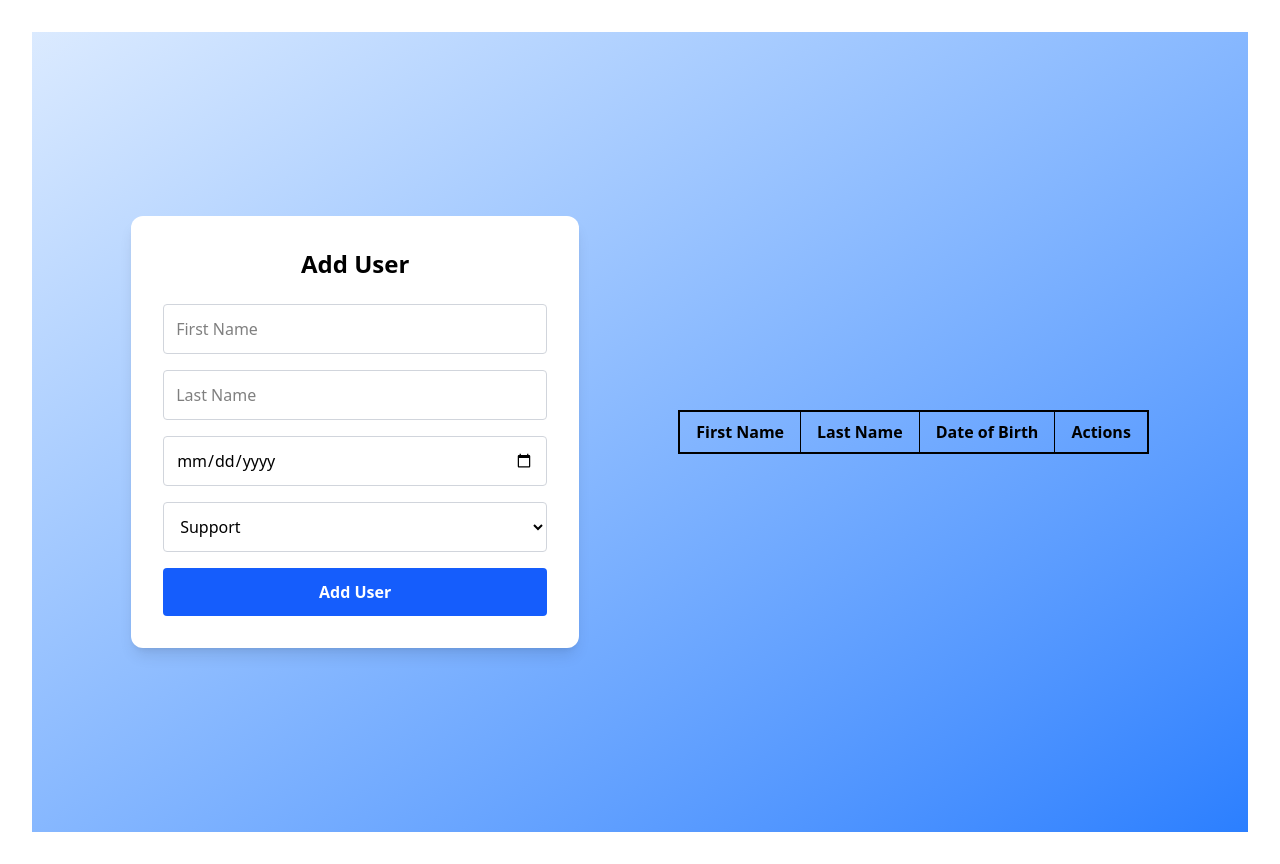
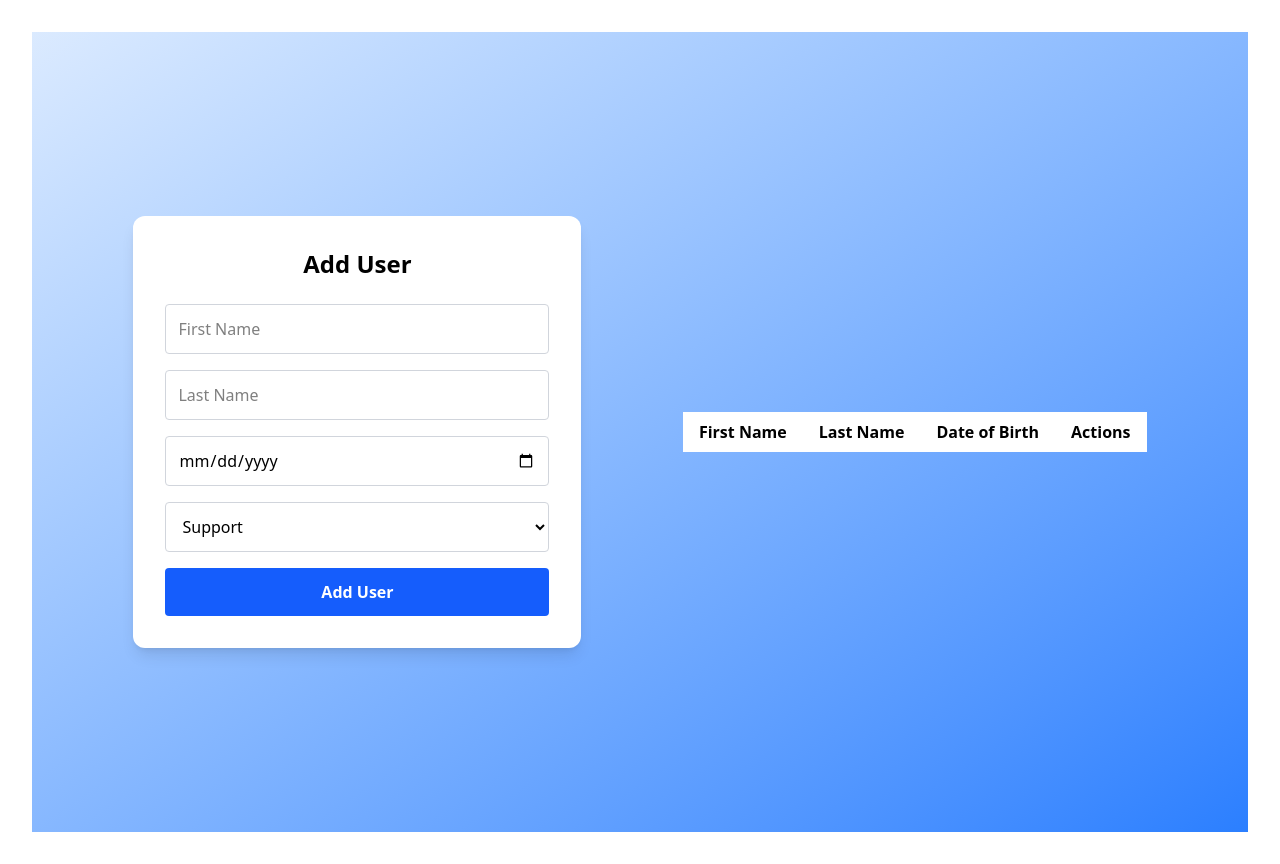
Before and after one commit to Fleetrify-Tech/InternProject, a React (Vite) app: page / in a window 1280 px wide. Built offline with nearby package versions, Linux system fonts and the light colour scheme.

Commit message:
Fixed the styling for the table and added localStorage

```diff
--- a/src/App.tsx
+++ b/src/App.tsx
@@ -1,38 +1,44 @@
-import { useState } from "react";
+// src/App.tsx
+import { useState, useEffect } from "react";
 import "./App.css";
 import UserForm from "./components/UserForm";
 import UserTable from "./components/UserTable";
 import type { User } from "./types/user";
 
 function App() {
-  const [users, setUsers] = useState<User[]>([]);
+  //Load initial users from localStorage if available
+  const [users, setUsers] = useState<User[]>(() => {
+    const saved = localStorage.getItem("users");
+    return saved ? JSON.parse(saved) : [];
+  });
+
   const [editingUser, setEditingUser] = useState<User | null>(null);
 
-  const addUser = (user: User) => {
+  //Whenever users change, save to localStorage
+  useEffect(() => {
+    localStorage.setItem("users", JSON.stringify(users));
+  }, [users]);
+
+  const handleAddOrUpdateUser = (user: User) => {
     if (editingUser) {
-      setUsers((prev) =>
-        prev.map((u) => (u.id === editingUser.id ? { ...user, id: u.id } : u))
-      );
+      setUsers(users.map((u) => (u.id === user.id ? user : u)));
       setEditingUser(null);
     } else {
-      setUsers((prev) => [...prev, { ...user, id: Date.now() }]);
+      setUsers([...users, user]);
     }
   };
 
   const handleEdit = (user: User) => {
-    setEditingUser(user)
-  }
+    setEditingUser(user);
+  };
 
   const handleDelete = (id: number) => {
-    setUsers((prev) => prev.filter((user) => user.id !== id))
-    if(editingUser?.id === id) {
-      setEditingUser(null)
-    }
-  }
+    setUsers(users.filter((user) => user.id !== id));
+  };
 
   return (
     <div className="min-h-screen flex flex-col sm:flex-row items-center m-0 px-4 justify-evenly gap-4 bg-gradient-to-br from-blue-100 to-blue-500">
-      <UserForm onSubmit={addUser} editingUser={editingUser} />
+      <UserForm onSubmit={handleAddOrUpdateUser} editingUser={editingUser} />
       <UserTable users={users} onEdit={handleEdit} onDelete={handleDelete} />
     </div>
   );
--- a/src/components/UserForm.tsx
+++ b/src/components/UserForm.tsx
@@ -1,4 +1,3 @@
-// components/UserForm.tsx
 import { useState, useEffect } from "react";
 import type { User } from "../types/user";
 
@@ -15,6 +14,21 @@ export default function UserForm({ onSubmit, editingUser }: Props) {
     role: "Support",
   });
 
+  const [errors, setErrors] = useState({
+    firstName: "",
+    lastName: "",
+    dob: "",
+    role: "",
+  });
+
+  //Load saved form data from localStorage
+  useEffect(() => {
+    const savedData = localStorage.getItem("userFormData");
+    if (savedData && !editingUser) {
+      setFormData(JSON.parse(savedData));
+    }
+  }, [editingUser]);
+
   useEffect(() => {
     if (editingUser) {
       setFormData({
@@ -30,20 +44,32 @@ export default function UserForm({ onSubmit, editingUser }: Props) {
     e: React.ChangeEvent<HTMLInputElement | HTMLSelectElement>
   ) => {
     setFormData({ ...formData, [e.target.name]: e.target.value });
+    setErrors({ ...errors, [e.target.name]: "" }); // clear field error on change
+
+    localStorage.setItem("userFormData", JSON.stringify(newFormData));
   };
 
   const handleSubmit = (e: React.FormEvent) => {
     e.preventDefault();
-    if (
-      !formData.firstName ||
-      !formData.lastName ||
-      !formData.dob ||
-      !formData.role
-    )
-      return;
+
+    // Basic validation
+    const newErrors = {
+      firstName:
+        formData.firstName.trim() === "" ? "First name is required" : "",
+      lastName: formData.lastName.trim() === "" ? "Last name is required" : "",
+      dob: formData.dob.trim() === "" ? "Date of birth is required" : "",
+      role: formData.role.trim() === "" ? "Role is required" : "",
+    };
+
+    setErrors(newErrors);
+
+    // If any error exists, don't submit
+    const hasErrors = Object.values(newErrors).some((error) => error !== "");
+    if (hasErrors) return;
 
     onSubmit({ ...formData, id: editingUser ? editingUser.id : Date.now() });
     setFormData({ firstName: "", lastName: "", dob: "", role: "Support" });
+    localStorage.removeItem("userFormData");
   };
 
   return (
@@ -55,37 +81,62 @@ export default function UserForm({ onSubmit, editingUser }: Props) {
         {editingUser ? "Edit User" : "Add User"}
       </h2>
       <div className="flex flex-col gap-4">
+        <div>
           <input
             name="firstName"
             value={formData.firstName}
             onChange={handleChange}
             placeholder="First Name"
-          className="p-3 border border-gray-300 rounded"
+            className="w-full p-3 border border-gray-300 rounded"
           />
+          {errors.firstName && (
+            <p className="text-red-500 text-sm mt-1">{errors.firstName}</p>
+          )}
+        </div>
+
+        <div>
           <input
             name="lastName"
             value={formData.lastName}
             onChange={handleChange}
             placeholder="Last Name"
-          className="p-3 border border-gray-300 rounded"
+            className="w-full p-3 border border-gray-300 rounded"
           />
+          {errors.lastName && (
+            <p className="text-red-500 text-sm mt-1">{errors.lastName}</p>
+          )}
+        </div>
+
+        <div>
           <input
             name="dob"
             type="date"
             value={formData.dob}
             onChange={handleChange}
-          className="p-3 border border-gray-300 rounded"
+            className="w-full p-3 border border-gray-300 rounded"
           />
+          {errors.dob && (
+            <p className="text-red-500 text-sm mt-1">{errors.dob}</p>
+          )}
+        </div>
+
+        <div>
           <select
             name="role"
             value={formData.role}
             onChange={handleChange}
-          className="p-3 border border-gray-300 rounded"
+            className="w-full p-3 border border-gray-300 rounded"
           >
+            <option value="">Select Role</option>
             <option>Super Admin</option>
             <option>Admin</option>
             <option>Support</option>
           </select>
+          {errors.role && (
+            <p className="text-red-500 text-sm mt-1">{errors.role}</p>
+          )}
+        </div>
+
         <button
           type="submit"
           className="w-full bg-blue-600 hover:bg-blue-700 text-white font-semibold py-3 rounded transition"
--- a/src/components/UserTable.tsx
+++ b/src/components/UserTable.tsx
@@ -9,25 +9,35 @@ interface Props {
 
 export default function UserTable({ users, onEdit, onDelete }: Props) {
   return (
-    <div className="flex flex-col sm:flex-row border">
-         <table className="min-w-full border-collapse">
+    <div className="flex flex-col sm:flex-row">
+      <table className="min-w-full  bg-white">
         <thead>
           <tr>
-          <th className="border px-4 py-2">First Name</th>
-          <th className="border px-4 py-2">Last Name</th>
-          <th className="border px-4 py-2">Date of Birth</th>
-          <th className="border px-4 py-2">Actions</th>
+            <th className=" px-4 py-2">First Name</th>
+            <th className=" px-4 py-2">Last Name</th>
+            <th className=" px-4 py-2">Date of Birth</th>
+            <th className=" px-4 py-2">Actions</th>
           </tr>
         </thead>
         <tbody>
           {users.map((user) => (
             <tr key={user.id}>
-            <td className="border px-2">{user.firstName}</td>
-            <td className="border px-2">{user.lastName}</td>
-            <td className="border px-2">{user.dob}</td>
-            <td className="flex border gap-1 py-2 px-2">
-              <button className="bg-white p-1 rounded-md hover:bg-blue-600 hover:text-white" onClick={() => onEdit(user)}>Edit</button>
-              <button className="bg-white p-1 rounded-md hover:bg-blue-600 hover:text-white" onClick={() => onDelete(user.id)}>Delete</button>
+              <td className=" px-2">{user.firstName}</td>
+              <td className=" px-2">{user.lastName}</td>
+              <td className=" px-2">{user.dob}</td>
+              <td className="flex gap-1 py-2 px-2">
+                <button
+                  className=" p-1 rounded-md hover:bg-blue-600 hover:text-white"
+                  onClick={() => onEdit(user)}
+                >
+                  Edit
+                </button>
+                <button
+                  className=" p-1 rounded-md hover:bg-blue-600 hover:text-white"
+                  onClick={() => onDelete(user.id)}
+                >
+                  Delete
+                </button>
               </td>
             </tr>
           ))}
```
Lines whose indentation alone changed are shown as unchanged.
